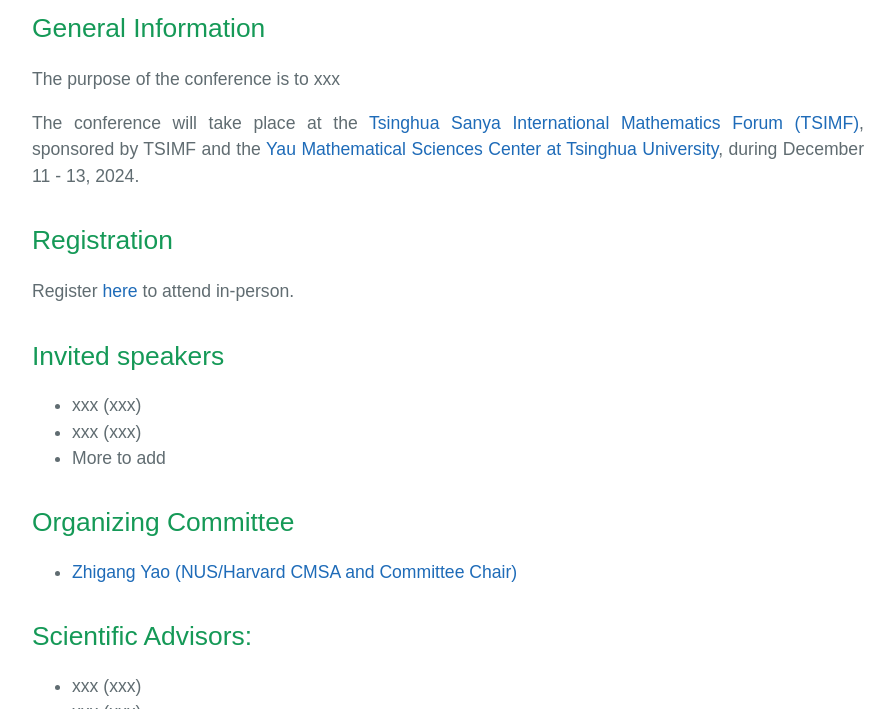
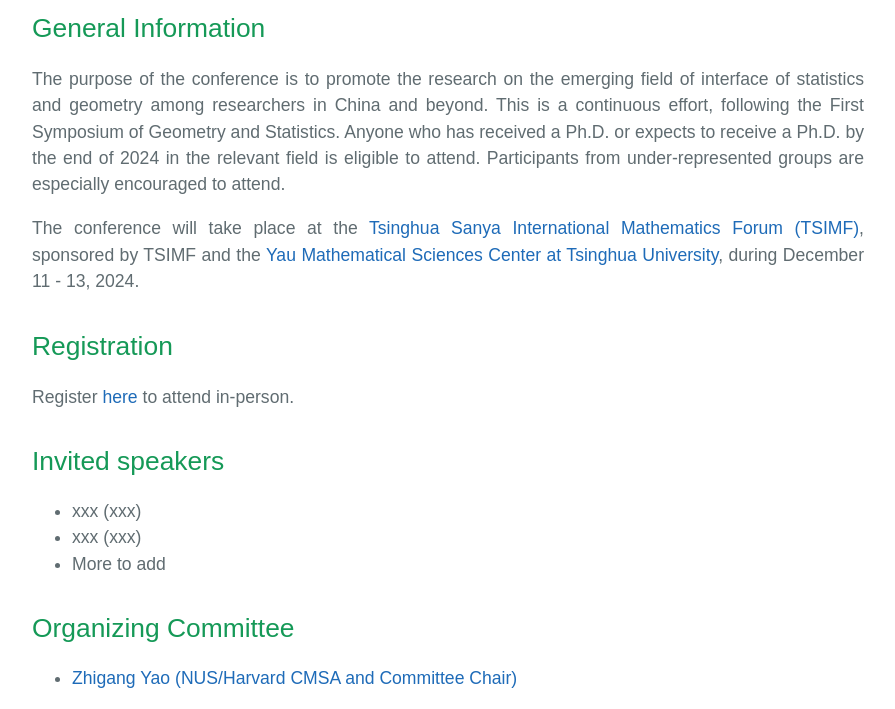
Before and after one commit to zhigang-yao/events, a Jekyll site: the page built from iccm-satellite-24.md, in a window 1280 px wide and 900 px high, scrolled down 693 px, cut to the strip 191-900 px from the top of the window. Shown: the whole strip, without its empty margins (192-1087 px from the left). Built offline with Jekyll 4.4.1, drawn with Linux system fonts in a browser that asks for light colours.

Commit message:
Update iccm-satellite-24.md

```diff
--- a/iccm-satellite-24.md
+++ b/iccm-satellite-24.md
@@ -16,7 +16,7 @@ description: Shanghai Institute for Mathematics and Interdisciplinary Sciences,
 
 ## General Information
  <p style="text-align:justify;">
- The purpose of the conference is to xxx
+ The purpose of the conference is to promote the research on the emerging field of interface of statistics and geometry among researchers in China and beyond. This is a continuous effort, following the First Symposium of Geometry and Statistics. Anyone who has received a Ph.D. or expects to receive a Ph.D. by the end of 2024 in the relevant field is eligible to attend. Participants from under-represented groups are especially encouraged to attend.
  </p>
 
 
```
